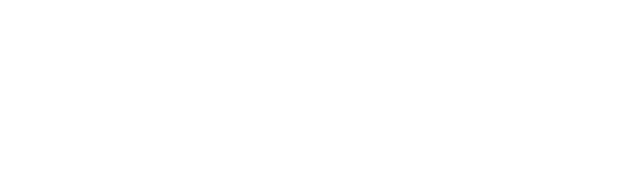
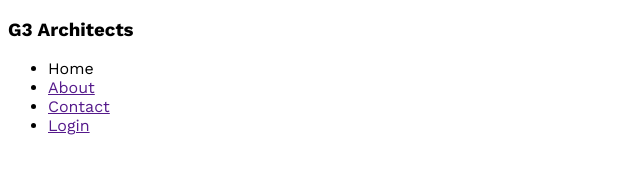
Before and after one commit to MusfiqRabby/g3-architects-website, a plain HTML site: page index.html in a window 1280 px wide. Shown: the whole page, without its empty margins (0-640 px from the left). Drawn offline with nearby package versions, Linux system fonts and the light colour scheme.

```diff
--- a/index.html
+++ b/index.html
@@ -8,5 +8,24 @@
 </head>
 <body>
 
+    <header>
+        <nav>
+            <h3>G3 Architects
+                </h3>
+                 <ul>
+                    <li><a href=""></a>Home</li>
+                    <li><a href="">About</a></li>
+                    <li><a href="">Contact</a></li>
+                    <li><a href="">Login</a></li>
+                 </ul>
+        </nav>
+    </header>
+    <main>
+
+    </main>
+    <footer>
+
+    </footer>
+
 </body>
 </html>
--- a/styles/architects.css
+++ b/styles/architects.css
@@ -0,0 +1,8 @@
+ /* work sans font form goole */
+ @import url('https://fonts.googleapis.com/css2?family=Lato:wght@400;700;900&family=Open+Sans:wght@400;600;700&family=Poppins:wght@400;700;900&family=Work+Sans:wght@400;500;600;700;800&display=swap');
+
+*{
+    font-family: 'Lato', sans-serif;
+    font-family: 'Open Sans', sans-serif;
+    font-family: 'Work Sans', sans-serif;
+}
```
